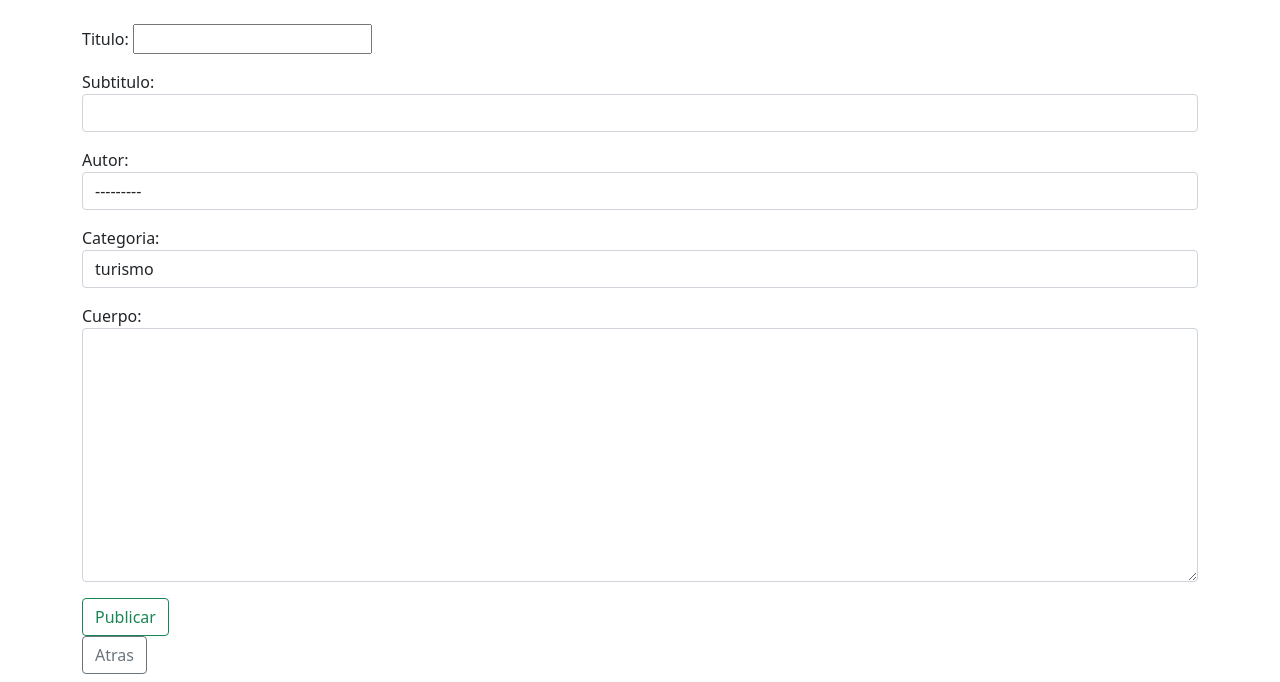
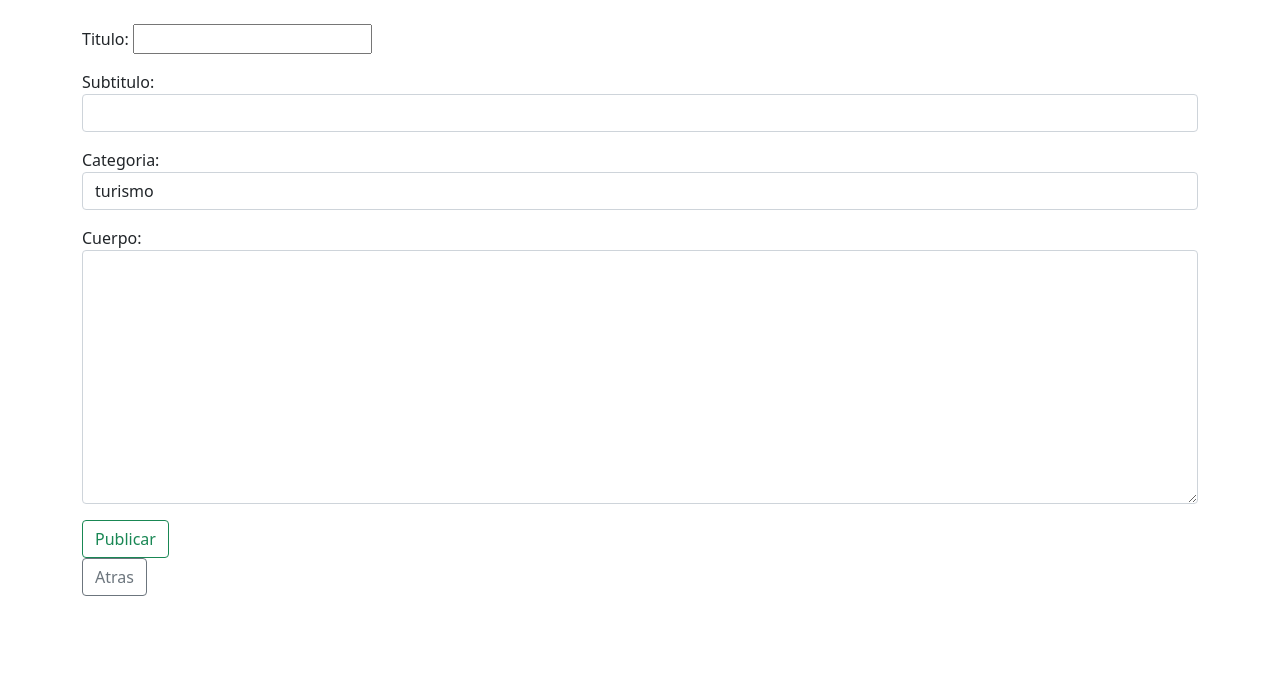
Before and after one commit to RocioColino/ProyectoFinalCoder, a Django app: page /add_post/ in a window 1280 px wide. Shown: the part 297-979 px from the top of the page. After the commit the page ends 893 px from the top, so only its background shows below. Run offline with Django 4.2, Linux system fonts and the light colour scheme; a user stored in the database is signed in; data comes from the database, SQL or seed files in the repository; both versions use the stored data as it was after the commit.

Commit message:
que el usuario y el autor sean el mismo para post

```diff
--- a/ProyectoFinal/Blog/forms.py
+++ b/ProyectoFinal/Blog/forms.py
@@ -18,7 +18,8 @@
         widgets={
             'title':forms.TextInput(attrs={'class':'form-control'}),
             'subtitulo':forms.TextInput(attrs={'class':'form-control'}),
-            'autor':forms.Select(attrs={'class':'form-control'}),
+            'autor':forms.TextInput(attrs={'class':'form-control', 'value':'', 'id':'user', 'type':'hidden'}),
+            #'autor':forms.Select(attrs={'class':'form-control'}),
             'categoria':forms.Select(choices=choice_list,attrs={'class':'form-control'}),
             'cuerpo':forms.Textarea(attrs={'class':'form-control'}),
         }
--- a/ProyectoFinal/Blog/templates/Blog/add_post.html
+++ b/ProyectoFinal/Blog/templates/Blog/add_post.html
@@ -22,6 +22,11 @@
             </form>
         </div>
     </div>
+    <script>
+        var name = "{{ user.id }}";
+        document.getElementById("user").value = name;
+
+    </script>
 {% else %}
 Acceso no permitido
 {% endif%}
```
Also changed, not shown: ProyectoFinal/db.sqlite3. Lines whose indentation alone changed are shown as unchanged.
